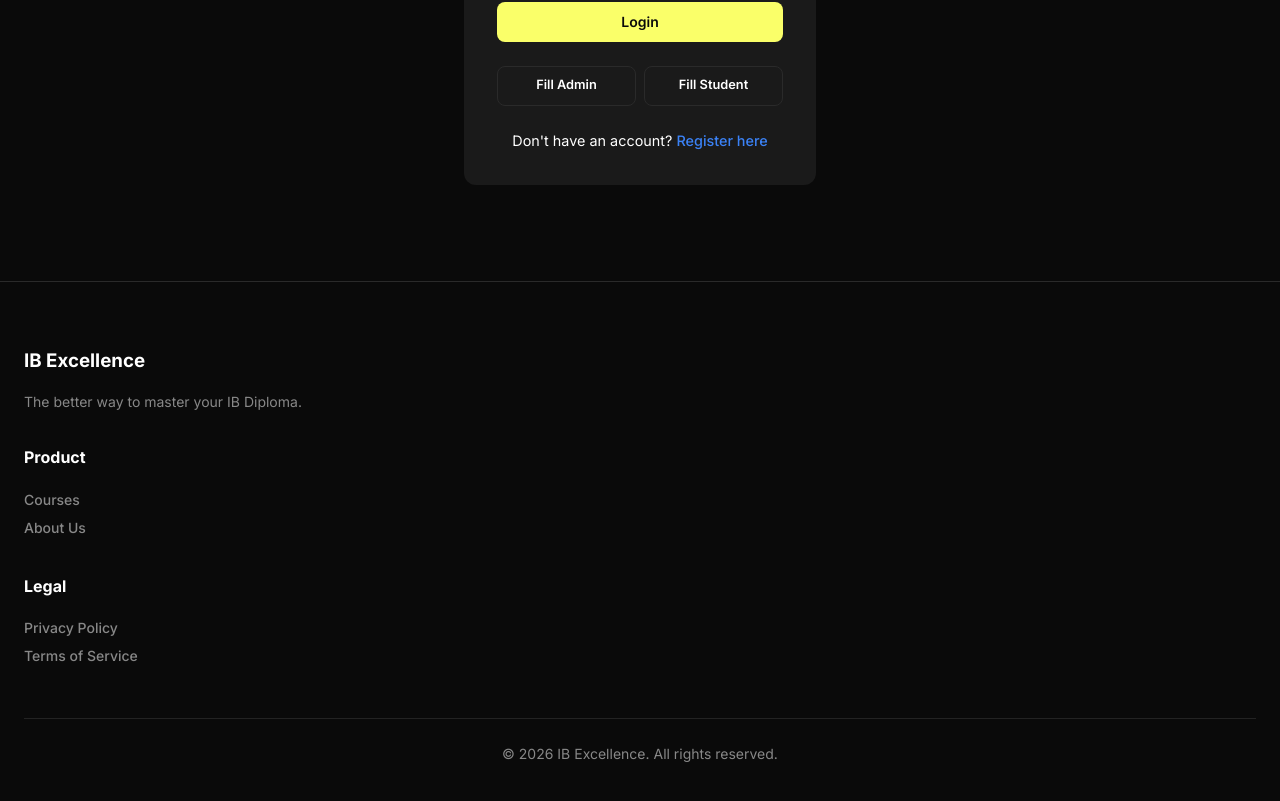
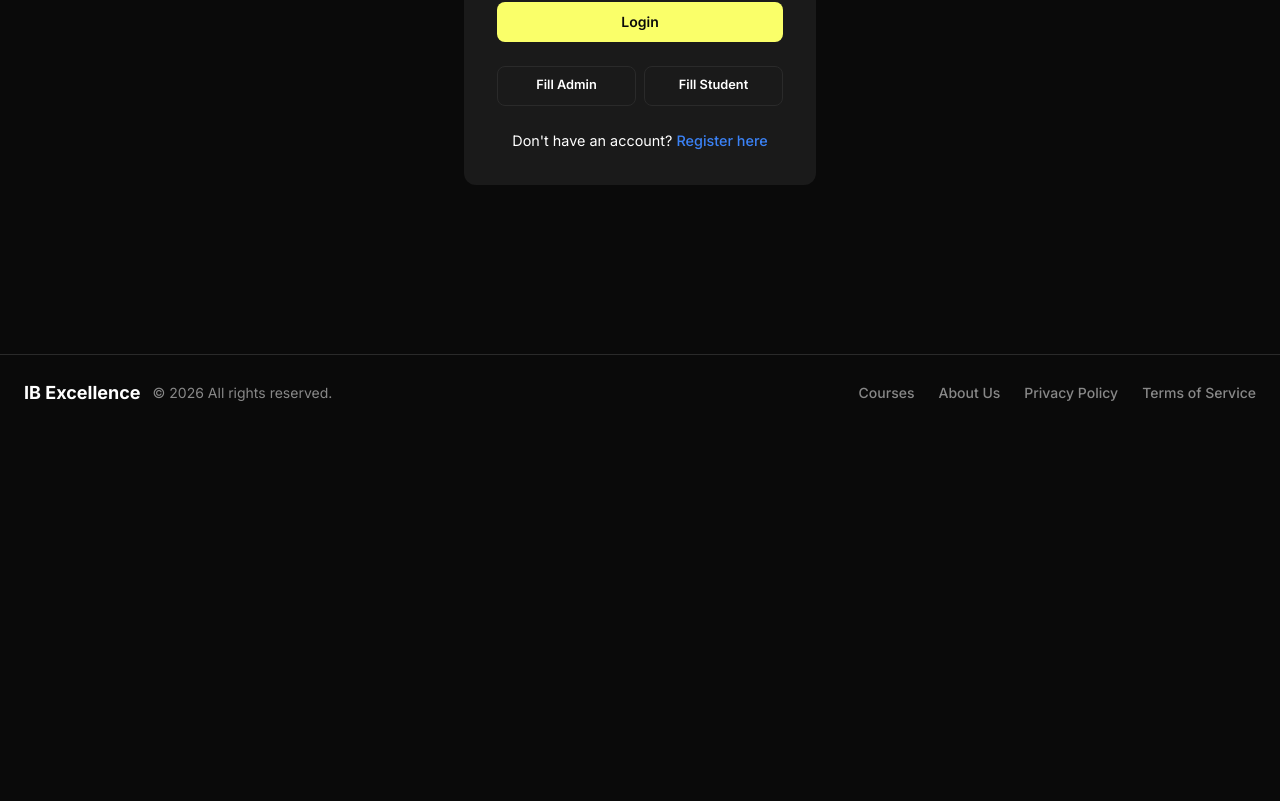
Before and after one commit to Ankita-Banerjee06/tutor, a React app in the folder frontend/: page /login in a window 1280 px wide. Shown: the part 369-1170 px from the top of the page. After the commit the page ends 800 px from the top, so only its background shows below. Built offline with nearby package versions, Linux system fonts and the light colour scheme; the HTML template or start-up script is replaced by a standard one.

Commit message:
Update Footer.jsx

```diff
--- a/frontend/src/components/Footer.jsx
+++ b/frontend/src/components/Footer.jsx
@@ -1,29 +1,16 @@
 const Footer = () => {
   return (
-    <footer style={{ backgroundColor: 'var(--canvas)', color: 'var(--muted)', padding: '64px 0', marginTop: 'auto', borderTop: '1px solid var(--hairline)' }}>
-      <div className="container">
-        <div className="grid grid-4" style={{ marginBottom: '48px' }}>
-          <div>
-            <h3 style={{ color: 'var(--ink)', fontFamily: 'var(--font-display)', marginBottom: '16px' }}>IB Excellence</h3>
-            <p style={{ fontSize: '14px' }}>The better way to master your IB Diploma.</p>
-          </div>
-          <div>
-            <h4 style={{ color: 'var(--ink)', marginBottom: '16px' }}>Product</h4>
-            <ul style={{ listStyle: 'none', padding: 0, fontSize: '14px', lineHeight: '2' }}>
-              <li><a href="/courses" style={{ color: 'inherit' }}>Courses</a></li>
-              <li><a href="/about" style={{ color: 'inherit' }}>About Us</a></li>
-            </ul>
-          </div>
-          <div>
-            <h4 style={{ color: 'var(--ink)', marginBottom: '16px' }}>Legal</h4>
-            <ul style={{ listStyle: 'none', padding: 0, fontSize: '14px', lineHeight: '2' }}>
-              <li><a href="#" style={{ color: 'inherit' }}>Privacy Policy</a></li>
-              <li><a href="#" style={{ color: 'inherit' }}>Terms of Service</a></li>
-            </ul>
-          </div>
+    <footer style={{ backgroundColor: 'var(--canvas)', color: 'var(--muted)', padding: '24px 0', marginTop: 'auto', borderTop: '1px solid var(--hairline)' }}>
+      <div className="container" style={{ display: 'flex', justifyContent: 'space-between', alignItems: 'center', flexWrap: 'wrap', gap: '16px' }}>
+        <div style={{ display: 'flex', alignItems: 'center', gap: '12px' }}>
+          <h3 style={{ color: 'var(--ink)', fontFamily: 'var(--font-display)', fontSize: '18px', margin: 0 }}>IB Excellence</h3>
+          <span style={{ fontSize: '14px' }}>&copy; {new Date().getFullYear()} All rights reserved.</span>
         </div>
-        <div style={{ borderTop: '1px solid rgba(255,255,255,0.1)', paddingTop: '24px', textAlign: 'center', fontSize: '14px' }}>
-          <p>&copy; {new Date().getFullYear()} IB Excellence. All rights reserved.</p>
+        <div style={{ display: 'flex', gap: '24px', fontSize: '14px' }}>
+          <a href="/courses" style={{ color: 'inherit' }}>Courses</a>
+          <a href="/about" style={{ color: 'inherit' }}>About Us</a>
+          <a href="#" style={{ color: 'inherit' }}>Privacy Policy</a>
+          <a href="#" style={{ color: 'inherit' }}>Terms of Service</a>
         </div>
       </div>
     </footer>
```
